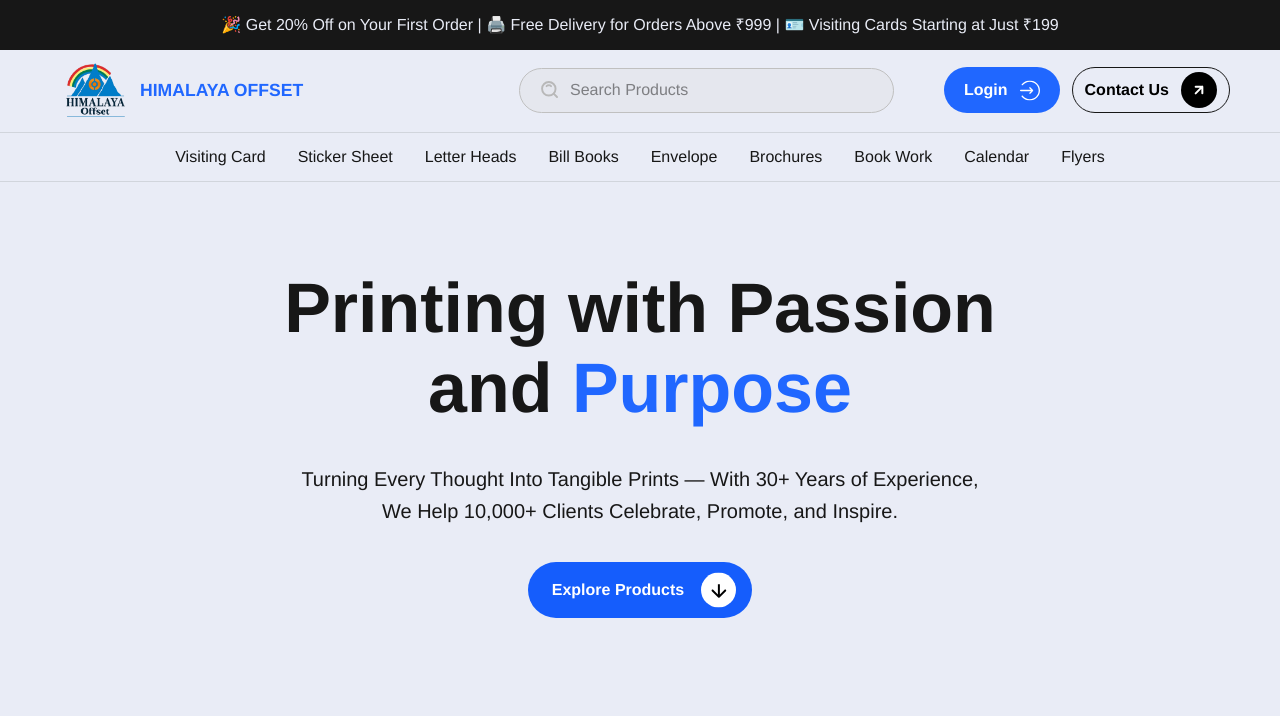
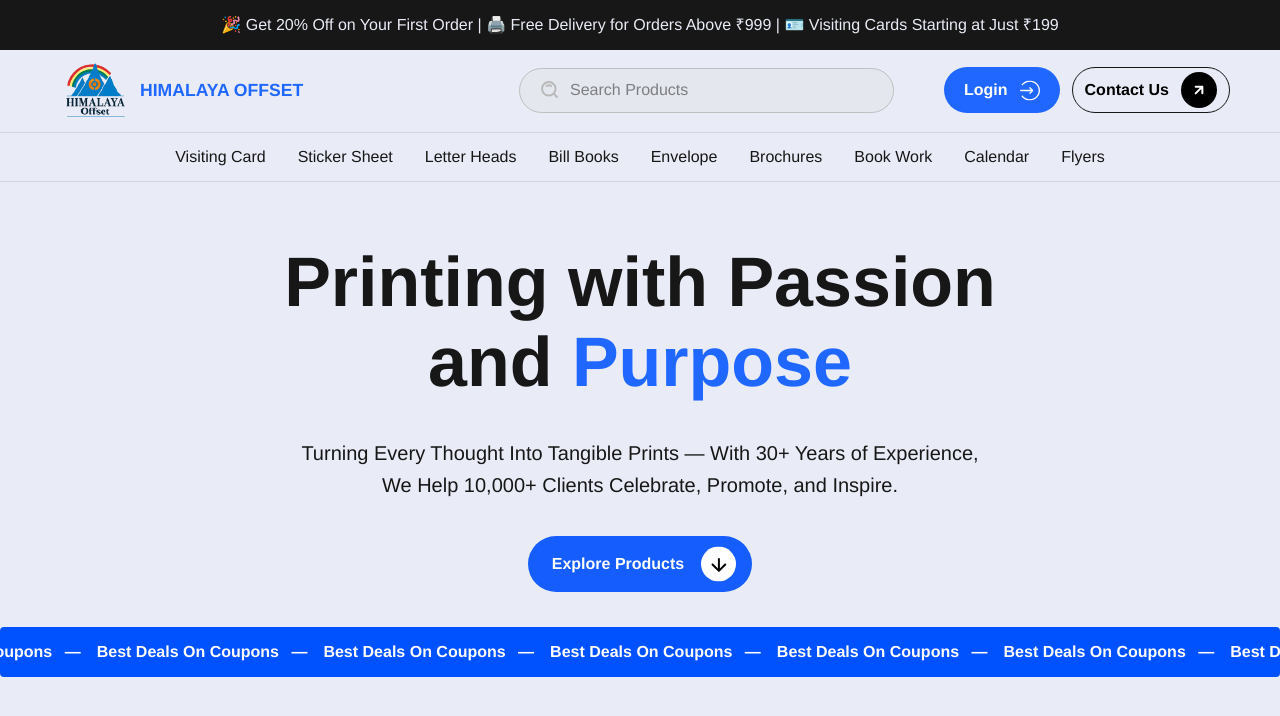
Before and after one commit to riyazz03/himalaya-offset, a Next.js app: page / in a window 1280 px wide. Shown: the top 716 px of the page. Built offline with nearby package versions, Linux system fonts and the light colour scheme.

Commit message:
Ticker Update

```diff
--- a/app/page.tsx
+++ b/app/page.tsx
@@ -2,6 +2,7 @@
 
 import '../styles/HomeLanding.css';
 import Button from '../component/Button';
+import Ticker from '@/component/Ticker';
 
 
 export default function Home() {
@@ -13,9 +14,12 @@ export default function Home() {
       <p className='hero-landing-text'>
         Turning Every Thought Into Tangible Prints — With 30+ Years of Experience, We Help 10,000+ Clients Celebrate, Promote, and Inspire.
       </p>
+      <Button text="Explore Products" link="/products" />
+      <Ticker text="Best Deals On Coupons" speedSeconds={50} />
 
-      <Button text="Explore Products" link="/products" />
+      <div className="image-grid-wrapper">
 
+      </div>
     </section>
   );
 }
--- /dev/null
+++ b/component/Ticker.tsx
@@ -0,0 +1,84 @@
+import React, { useRef, useEffect, useState } from "react";
+import gsap from "gsap";
+import "../styles/ticker.css";
+
+interface TickerProps {
+    text: string;
+    speedSeconds?: number;
+}
+
+const Ticker: React.FC<TickerProps> = ({ text, speedSeconds = 20 }) => {
+    const containerRef = useRef<HTMLDivElement>(null);
+    const contentRef = useRef<HTMLDivElement>(null);
+    const animationRef = useRef<GSAPAnimation | null>(null);
+
+    const [repeatCount, setRepeatCount] = useState(2);
+
+    useEffect(() => {
+        const updateRepeatCount = () => {
+            if (!containerRef.current) return;
+
+            const containerWidth = containerRef.current.offsetWidth;
+
+            let count = 1;
+            const tempSpan = document.createElement("span");
+            tempSpan.style.visibility = "hidden";
+            tempSpan.style.position = "absolute";
+            tempSpan.style.whiteSpace = "nowrap";
+            tempSpan.textContent = text;
+            document.body.appendChild(tempSpan);
+            const singleTextWidth = tempSpan.offsetWidth;
+            document.body.removeChild(tempSpan);
+
+            count = Math.ceil((2 * containerWidth) / singleTextWidth);
+
+            setRepeatCount(count);
+        };
+
+        updateRepeatCount();
+        window.addEventListener("resize", updateRepeatCount);
+        return () => window.removeEventListener("resize", updateRepeatCount);
+    }, [text]);
+
+    useEffect(() => {
+        if (!contentRef.current) return;
+
+        const contentWidth = contentRef.current.scrollWidth / 2;
+
+        if (animationRef.current) {
+            animationRef.current.kill();
+        }
+
+        animationRef.current = gsap.to(contentRef.current, {
+            x: -contentWidth,
+            duration: speedSeconds,
+            ease: "linear",
+            repeat: -1,
+        });
+
+        return () => {
+            animationRef.current?.kill();
+        };
+    }, [repeatCount, speedSeconds, text]);
+
+    const repeatedTexts = [];
+    for (let i = 0; i < repeatCount; i++) {
+        repeatedTexts.push(
+            <span className="ticker-text" key={`ticker-text-${i}`}>
+                {text}
+            </span>
+        );
+    }
+
+    const fullContent = [...repeatedTexts, ...repeatedTexts];
+
+    return (
+        <div className="ticker-container" ref={containerRef}>
+            <div className="ticker-content" ref={contentRef}>
+                {fullContent}
+            </div>
+        </div>
+    );
+};
+
+export default Ticker;
--- a/package.json
+++ b/package.json
@@ -10,6 +10,7 @@
   },
   "dependencies": {
     "clsx": "^2.1.1",
+    "gsap": "^3.13.0",
     "next": "15.3.2",
     "react": "^19.0.0",
     "react-dom": "^19.0.0"
--- a/styles/HomeLanding.css
+++ b/styles/HomeLanding.css
@@ -5,7 +5,7 @@
   align-items: center;
   flex-direction: column;
   gap: 35px;
-  margin-top: 86px;
+  margin-top: 60px;
   text-align: center;
 }
 .home-landing-title {
@@ -14,3 +14,9 @@
 .hero-landing-text {
     width: 700px;
 }
+
+.image-grid-wrapper{
+    width: 100%;
+    display: grid;
+
+}
--- /dev/null
+++ b/styles/ticker.css
@@ -0,0 +1,29 @@
+.ticker-container {
+  width: 100%;
+  overflow: hidden;
+  background-color: #0051ff;
+  white-space: nowrap;
+  box-sizing: border-box;
+  border-radius: 4px;
+  padding: 0.3rem 0;
+}
+
+.ticker-content {
+  display: inline-block;
+  white-space: nowrap;
+  color: white;
+  font-weight: bold;
+  font-size: 16px;
+  line-height: 40px;
+}
+
+.ticker-text {
+  display: inline-block;
+  padding-left: 1rem;
+  position: relative;
+}
+
+.ticker-text::after {
+  content: " — ";
+  margin-left: 0.5rem;
+}
```
Also changed, not shown: component/Button.tsx (indentation only), 1 other file (tests, documents, lock files or other folders).
